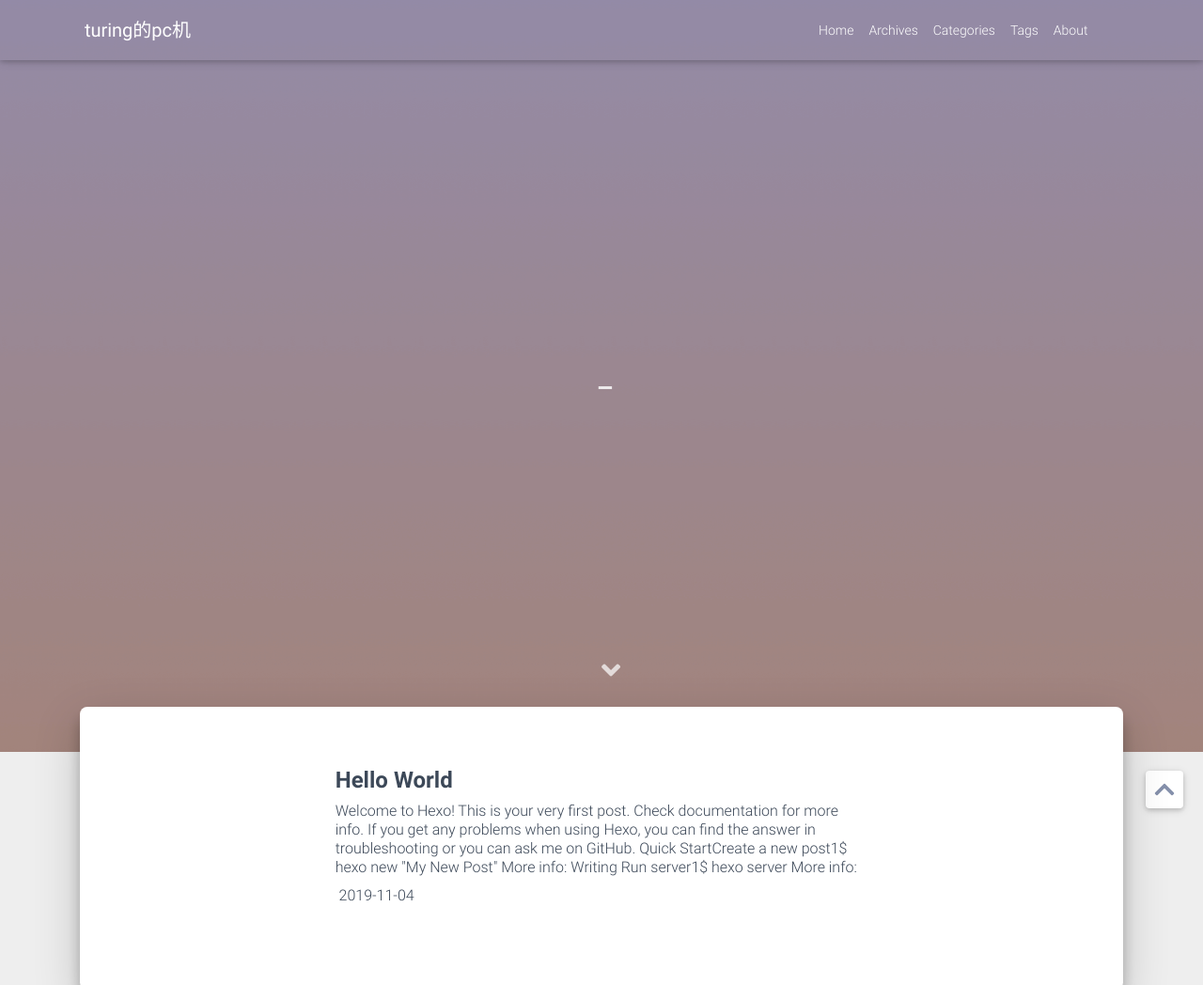
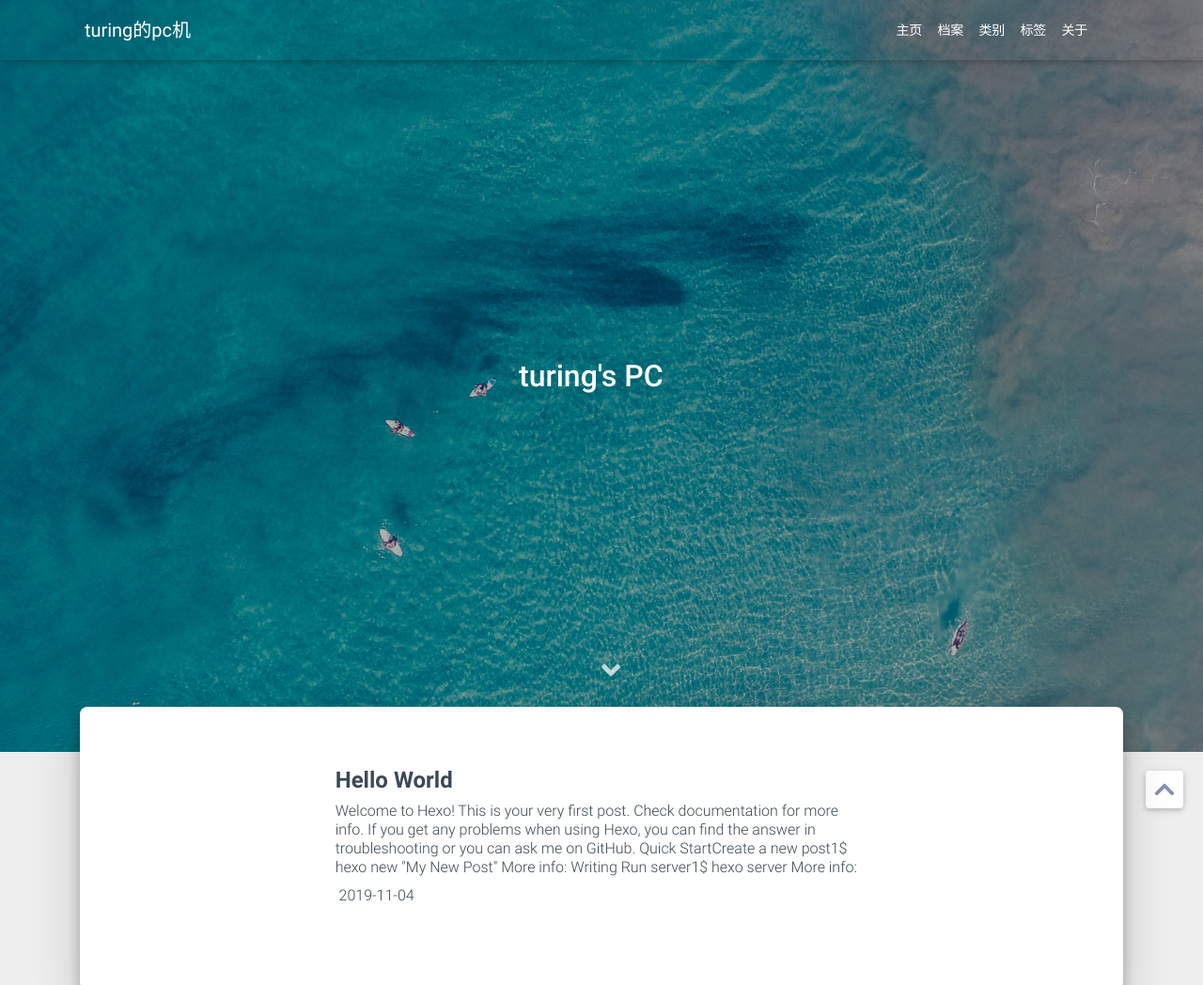
Before and after one commit to vonturing/vonturing.github.io, a plain HTML site: page index.html in a window 1280 px wide. Shown: the top 1048 px of the page at 94% size. Drawn offline with Linux system fonts and the light colour scheme; some packages are replaced by stand-ins of ours; a script that the page names is missing; some icons are missing; a small style sheet from the web is missing.

Commit message:
Site updated: 2019-11-05 18:36:50

```diff
--- a/index.html
+++ b/index.html
@@ -53,31 +53,31 @@
 
 
           <li class="nav-item">
-            <a class="nav-link" href="/">Home</a>
+            <a class="nav-link" href="/">主页</a>
           </li>
 
 
 
           <li class="nav-item">
-            <a class="nav-link" href="/archives/">Archives</a>
+            <a class="nav-link" href="/archives/">档案</a>
           </li>
 
 
 
           <li class="nav-item">
-            <a class="nav-link" href="/categories/">Categories</a>
+            <a class="nav-link" href="/categories/">类别</a>
           </li>
 
 
 
           <li class="nav-item">
-            <a class="nav-link" href="/tags/">Tags</a>
+            <a class="nav-link" href="/tags/">标签</a>
           </li>
 
 
 
           <li class="nav-item">
-            <a class="nav-link" href="/about/">About</a>
+            <a class="nav-link" href="/about/">关于</a>
           </li>
 
 
@@ -94,7 +94,7 @@
 </nav>
 
     <div class="view intro-2" id="background"
-         style="background: url('/img/default.png')no-repeat center center;
+         style="background: url('/img/background.jpg')no-repeat center center;
            background-size: cover;
            background-attachment: fixed;">
       <div class="full-bg-img">
@@ -281,7 +281,7 @@ More info: Deployment
     var typed = new Typed('#subtitle', {
       strings: [
         '  ',
-        "&nbsp;",
+        "turing's PC&nbsp;",
       ],
       cursorChar: "_",
       typeSpeed: 70,
```
Also changed, not shown: 2019/11/04/hello-world/index.html (+6 -6 lines), 404.html (+5 -5 lines), about/index.html (+5 -5 lines), archives/2019/11/index.html (+5 -5 lines), archives/2019/index.html (+5 -5 lines), archives/index.html (+5 -5 lines), categories/index.html (+5 -5 lines), tags/index.html (+5 -5 lines), img/background.jpg (added).
